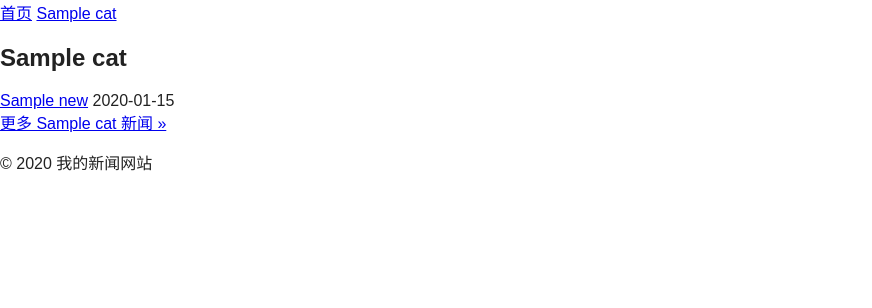
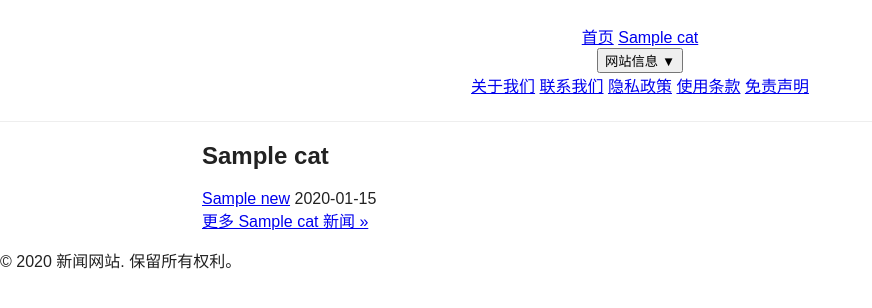
Before and after one commit to elaineling891-ux/GlobalInternationalNews, a FastAPI app: template templates/main.html in a window 1280 px wide. Shown: the top 308 px of the page, without its empty margins (0-872 px from the left). Run offline with FastAPI, Linux system fonts and the light colour scheme; the template is opened without the code that fills it: most values are stand-ins (such as "Sample title", 1, 10 or a date in 2020); parts of the project's set-up code (start-up, migrations or seed data) failed here and were passed over.

Commit message:
Update base.html

```diff
--- a/templates/base.html
+++ b/templates/base.html
@@ -2,24 +2,39 @@
 <html lang="zh">
 <head>
     <meta charset="UTF-8">
-    <title>{% block title %}我的新闻网站{% endblock %}</title>
+    <title>{{ title if title else "新闻网站" }}</title>
     <link rel="stylesheet" href="/static/style.css">
 </head>
 <body>
-    <!-- 导航栏（动态分类） -->
-    <nav class="navbar">
-        <a href="/">首页</a>
-        {% for cat in categories %}
-            <a href="/category/{{ cat }}">{{ cat }}</a>
-        {% endfor %}
-    </nav>
+    <header>
+        <nav>
+            <a href="/">首页</a>
 
-    <div class="container">
+            {# 动态分类 #}
+            {% for cat in categories %}
+                <a href="/category/{{ cat }}">{{ cat }}</a>
+            {% endfor %}
+
+            {# 网站信息下拉菜单 #}
+            <div class="dropdown">
+                <button class="dropbtn">网站信息 ▼</button>
+                <div class="dropdown-content">
+                    <a href="/about">关于我们</a>
+                    <a href="/contact">联系我们</a>
+                    <a href="/privacy">隐私政策</a>
+                    <a href="/terms">使用条款</a>
+                    <a href="/disclaimer">免责声明</a>
+                </div>
+            </div>
+        </nav>
+    </header>
+
+    <main>
         {% block content %}{% endblock %}
-    </div>
+    </main>
 
     <footer>
-        <p>&copy; {{ year }} 我的新闻网站</p>
+        <p>© {{ year }} 新闻网站. 保留所有权利。</p>
     </footer>
 </body>
 </html>
```
